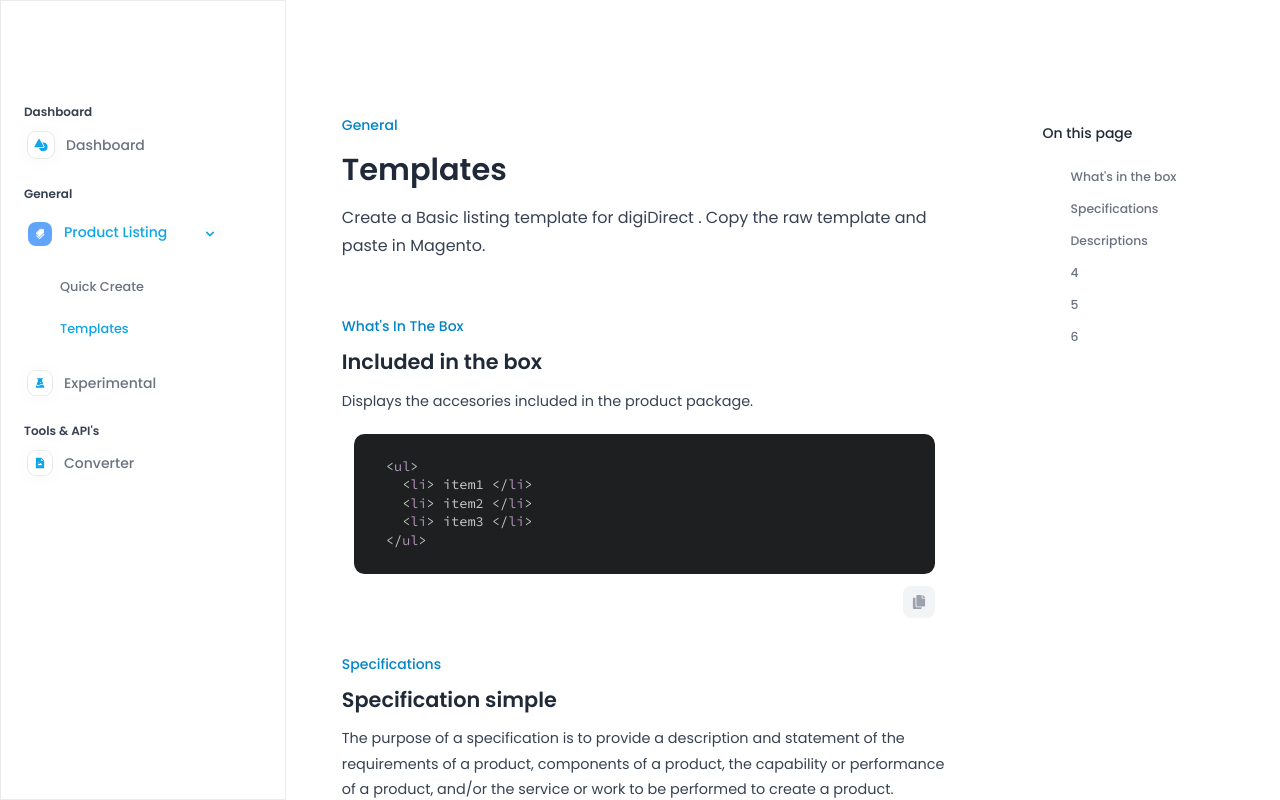
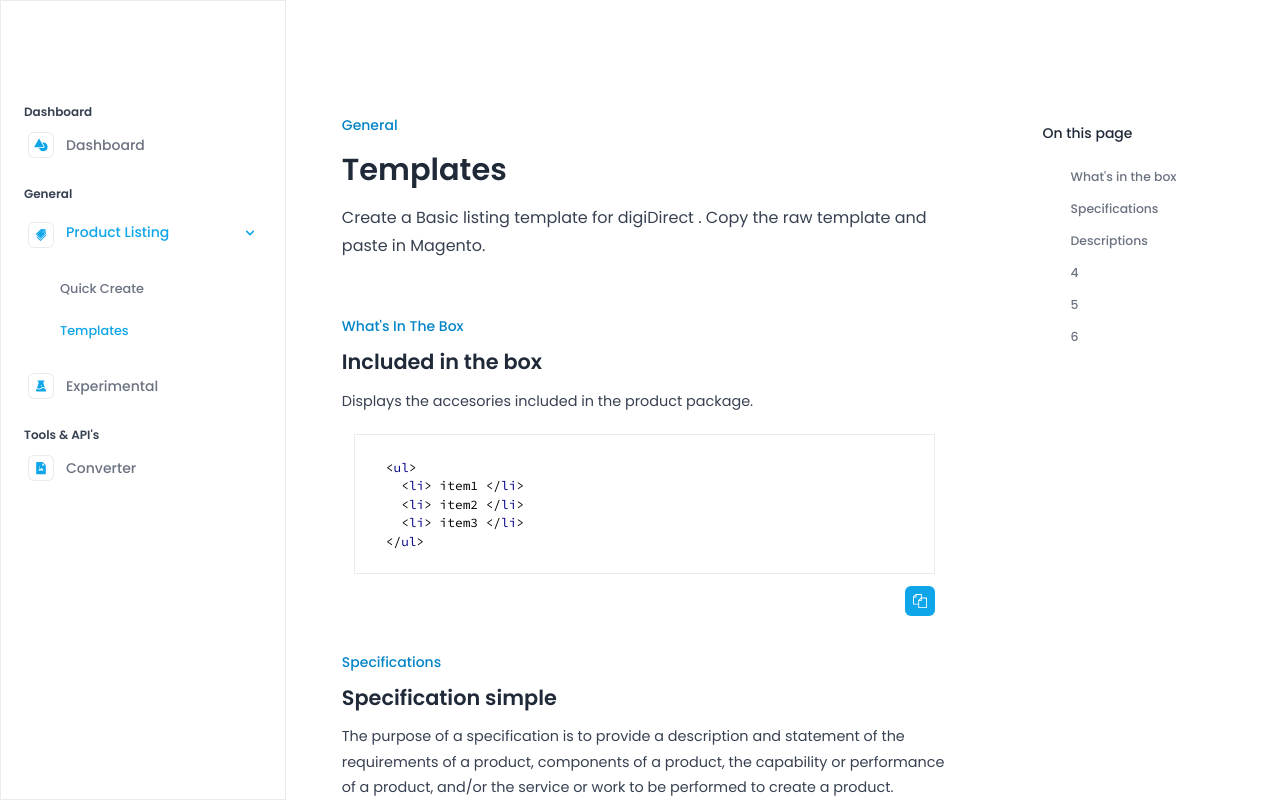
Before and after one commit to rogelcristobal/digiDirect, a React (Create React App) app: page /#/templates in a window 1280 px wide. Built offline with nearby package versions, Linux system fonts and the light colour scheme.

Commit message:
rounded md on btns

```diff
--- a/src/components/CodeBlock.jsx
+++ b/src/components/CodeBlock.jsx
@@ -1,7 +1,7 @@
 import SyntaxHighlighter from "react-syntax-highlighter";
 import { Box } from "@mui/material";
 import { useState, useMemo } from "react";
-import { tomorrowNight } from "react-syntax-highlighter/dist/esm/styles/hljs";
+import { googlecode } from "react-syntax-highlighter/dist/esm/styles/hljs";
 
 import { useRef, useEffect } from "react";
 import React from "react";
@@ -21,21 +21,21 @@ export function Code({ code, lang, styleVisibility }) {
   return (
     <Box
       ref={codeBlockContainer}
-      className="h-full w-full   box-border   relative "
+      className="h-full  w-full  box-border  relative "
     >
       {/* code block */}
       <SyntaxHighlighter
         // showLineNumbers={true}
-        className={`  scrollbar-hide hover:scrollbar-default box-border font-[500]`}
+        className={` max-w-full scrollbar-hide hover:scrollbar-default box-border font-[500] border-thiner`}
         wrapLongLines={true}
         wrapLines={true}
         language={lang}
-        style={tomorrowNight}
+        style={googlecode}
         codeTagProps={{
           style: {
             fontFamily: "Source Code pro ",
             // letterSpacing: "0em",
-            fontSize: "0.85rem",
+            fontSize: "0.80rem",
             lineHeight: "1.15rem",
           },
         }}
@@ -43,11 +43,11 @@ export function Code({ code, lang, styleVisibility }) {
           paddingTop: "1.5rem",
           paddingBottom: "1.5rem",
           paddingLeft: "2rem",
-          borderRadius: " 0.65rem",
+          // borderRadius: " 0.65rem",
           padding: "1rem",
           // overflowX: "hidden",
           minHeight: "5rem",
-          maxHeight: "25rem",
+          maxHeight: "20rem",
           height: "fit",
           margin: "0",
           display: blockSize === 80 && "flex",
--- a/src/components/CodeSnippetComponent.jsx
+++ b/src/components/CodeSnippetComponent.jsx
@@ -1,6 +1,6 @@
 import React, { useState } from "react";
 import { CodeBlock } from "./CodeBlock";
-import { FaCopy } from "react-icons/fa";
+import { ImCopy } from "react-icons/im";
 import { DiCss3Full } from "react-icons/di";
 import { BiCodeAlt } from "react-icons/bi";
 import { Box, Snackbar, Alert, IconButton } from "@mui/material";
@@ -68,7 +68,7 @@ const CodeSnippetComponent = ({ code, canEdit, lang }) => {
       </Snackbar>
       <Box className=" h-full w-full  py-0  box-border ">
         <Box className=" w-full flex flex-col items-center box-border ">
-          <Box className="  p-3 w-full max-w-[50rem]  text-[0.80rem] box-border flex flex-col items-end space-y-3  rounded-xl">
+          <Box className="  p-3 w-full max-w-[50rem]  text-[0.80rem] box-border flex flex-col items-center space-y-3 justify-center rounded-xl">
             <CodeBlock
               code={code}
               lang={lang}
@@ -78,24 +78,24 @@ const CodeSnippetComponent = ({ code, canEdit, lang }) => {
             ></CodeBlock>
             {/* button container */}
             <Box
-              className={`  right-3 box-border   ${
+              className={`  right-3 box-border b w-full  ${
                 hoverCode ? "flex" : "hidden"
-              } w-fit  items-center justify-end space-x-3 rounded-lg transition-all ease-in-out duration-300 `}
+              } w-full  items-center justify-end space-x-3  `}
             >
               {/* copy btn */}
               <IconButton
                 variant="contained"
-                className={` capitalize text-sm  border-none   flex  rounded-lg  shadow-none font-normal  text-gray-400 hover:text-sky-500  bg-gray-100 h-8 w-8  cursor-pointer  `}
+                className={` capitalize text-sm  border-none   flex   shadow-none font-normal  text-white  bg-sky-500 h-7.5 w-7.5 rounded-md  cursor-pointer  `}
                 onClick={handleCopy}
               >
-                <FaCopy></FaCopy>
+                <ImCopy></ImCopy>
               </IconButton>
 
               {/* styles btn */}
               {code.styles && (
                 <IconButton
                   variant="contained"
-                  className={` capitalize text-sm    flex  rounded-lg  shadow-none font-normal  text-gray-400 border bg-gray-100 h-8 w-8 cursor-pointer`}
+                  className={` capitalize text-sm    flex  rounded-md  shadow-none font-normal  text-gray-400 border bg-gray-100 h-7.5 w-7.5 cursor-pointer`}
                   onClick={handleShowStyles}
                 >
                   {!styleVisibility ? (
--- a/src/components/ListItemBtnComponent.jsx
+++ b/src/components/ListItemBtnComponent.jsx
@@ -26,7 +26,7 @@ const ListItemBtnComponent = ({
           {icon && (
             <Paper
               variant="contained"
-              className={`p-1.5   flex items-center border-thin rounded-lg justify-center  transition-all ease-in-out duration-300 text-sky-500 text-sm  cursor-pointer gap-2 `}
+              className={` text-sky-500 border-thiner p-1.5 flex items-center  rounded-md justify-center   transition-all ease-in-out duration-300   cursor-pointer gap-2 `}
             >
               {icon}
             </Paper>
--- a/src/components/ListItemBtnExpandable.jsx
+++ b/src/components/ListItemBtnExpandable.jsx
@@ -33,19 +33,20 @@ const ListItemBtnExpandable = ({
         className={`flex  justify-between   items-center   py-3 px-3 transition-all duration-300 ease-in-out ${
           isOpen
             ? `${bgColor} ${textColor}`
-            : `bg-inherit text-gray-500 hover:${textColor}`
+            : `bg-inherit text-gray-500 `
         }  `}
       >
         <Box className="flex h-full w-full space-x-3 ">
+          {/* icon */}
           {icon && (
             <Paper
               variant="contained"
-              className={` ${isOpen?'bg-blue-400 text-white':'text-sky-500 border-thiner'} p-1.5 flex items-center  rounded-lg justify-center   transition-all ease-in-out duration-300   cursor-pointer gap-2  `}
+              className={` text-sky-500 border-thiner p-1.5 flex items-center  rounded-md justify-center   transition-all ease-in-out duration-300   cursor-pointer gap-2  `}
             >
               {icon}
             </Paper>
           )}
-
+          {/* title */}
           <Typography
             variant="body2"
             className=" text-[0.875] font-medium capitalize"
@@ -53,11 +54,12 @@ const ListItemBtnExpandable = ({
             {title}
           </Typography>
         </Box>
-        <ListItemIcon>
+        {/* chevron */}
+        <Box>
           {isOpen ?
             enableIcon : disableIcon
           }
-        </ListItemIcon>
+        </Box>
       </ListItemButton>
 
       {/* children */}
--- a/src/components/SideBar.jsx
+++ b/src/components/SideBar.jsx
@@ -50,7 +50,7 @@ const SideBar = () => {
               path="/"
 
               title="dashboard"
-              icon={<IoShapes/>}
+              icon={<IoShapes className="text-sm " />}
 
               parentBtn
               activeStyle=" text-sky-500  no-underline  "
@@ -70,8 +70,8 @@ const SideBar = () => {
               bgColor="bg-inherit  "
               title="product listing"
               initialState={true}
-              icon={<AiTwotoneTags className="text-xs " />}
-              enableIcon={<HiChevronDown className="text-sky-500" />}
+              icon={<AiTwotoneTags className="text-sm " />}
+              enableIcon={<HiChevronDown className="text-sky-500 " />}
               disableIcon={<HiChevronRight className="text-inherit" />}
             >
               {[
@@ -92,7 +92,7 @@ const SideBar = () => {
               path="/experimental"
 
               title="experimental"
-              icon={<AiFillExperiment className="text-xs text-sky-500"/>}
+              icon={<AiFillExperiment className="text-sm text-sky-500"/>}
               parentBtn
               activeStyle="text-sky-500  no-underline "
             />
@@ -112,7 +112,7 @@ const SideBar = () => {
               activeStyle=" text-sky-500  no-underline "
 
               title="Converter"
-              icon={<AiFillFileImage className="text-xs text-sky-500" />}
+              icon={<AiFillFileImage className="text-sm text-sky-500" />}
             />
 
 
```
